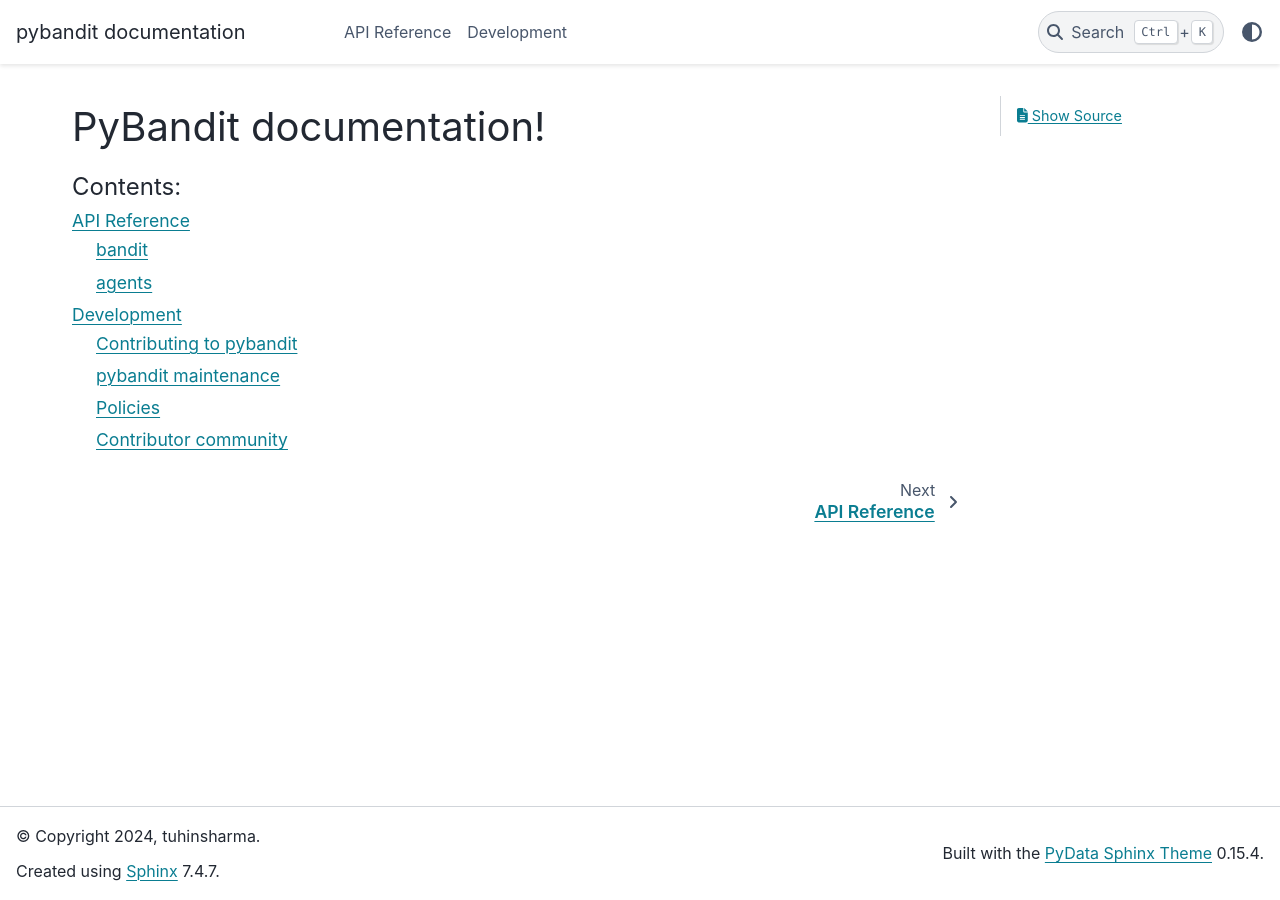
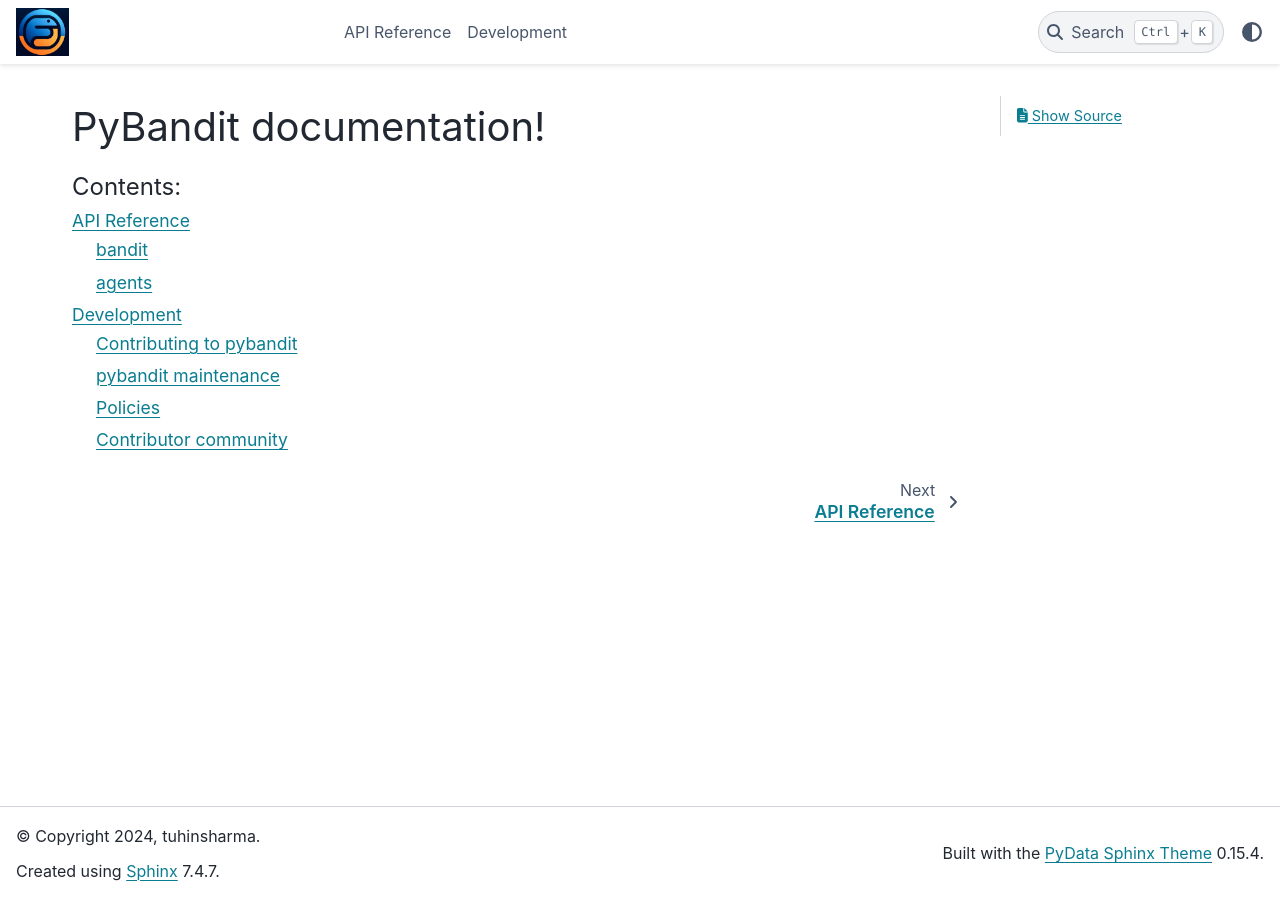
Before and after one commit to pybandit/pybandit, a Sphinx documentation site: the page built from doc/index.rst, in a window 1280 px wide. Built offline with Sphinx 7.4.7 and the PyData theme 0.15.4, drawn with Linux system fonts in a browser that asks for light colours.

Commit message:
ENH: add logo and favicon

```diff
--- a/doc/conf.py
+++ b/doc/conf.py
@@ -49,8 +49,8 @@ exclude_patterns = ["_build", "Thumbs.db", ".DS_Store"]
 # a list of builtin themes.
 #
 html_theme = "pydata_sphinx_theme"
-# html_logo = "_static/logo.png"
-# html_favicon = "_static/logo.png"
+html_logo = "_static/logo.png"
+html_favicon = "_static/logo.png"
 #
 # html_theme_options = {
 #     "external_links": [
```
